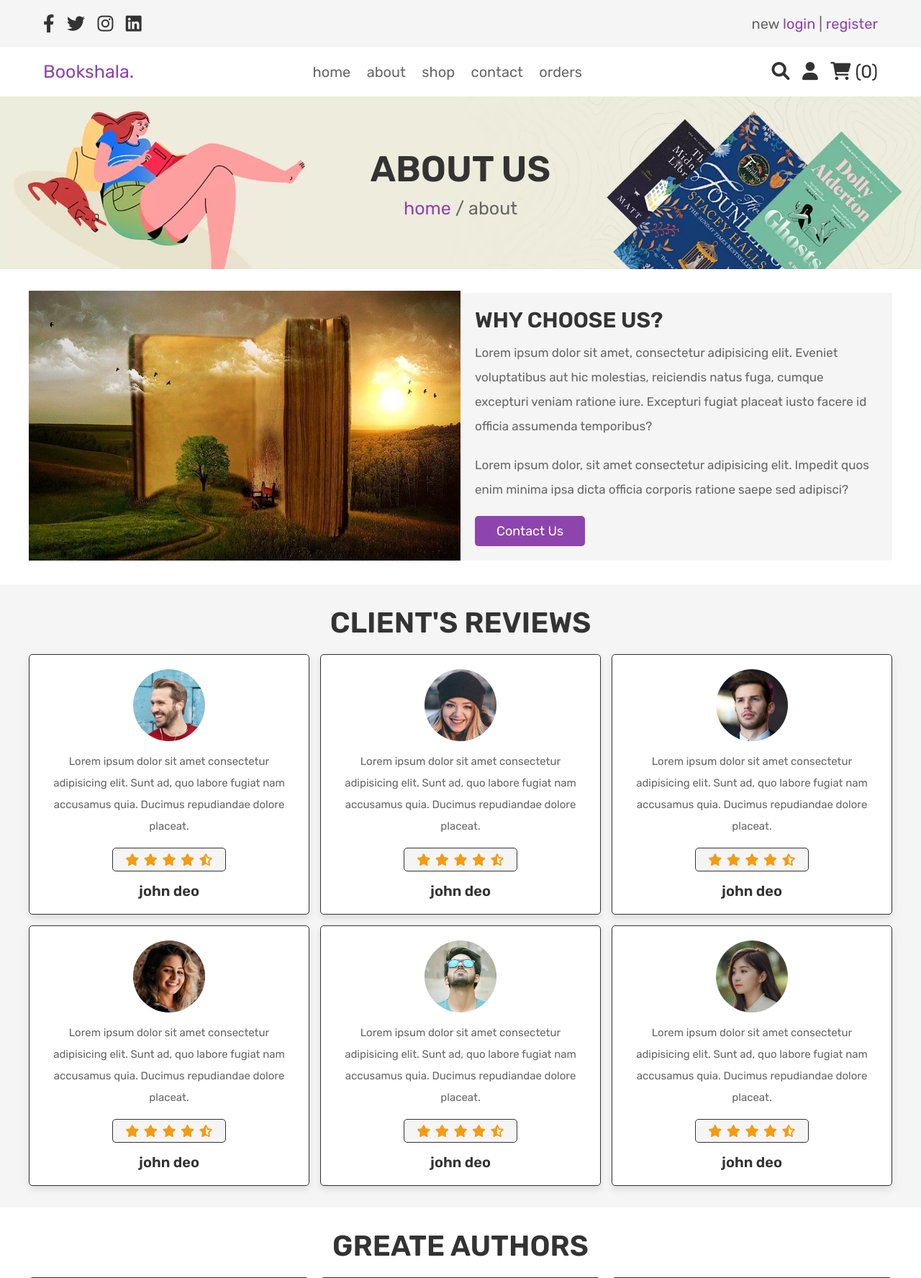
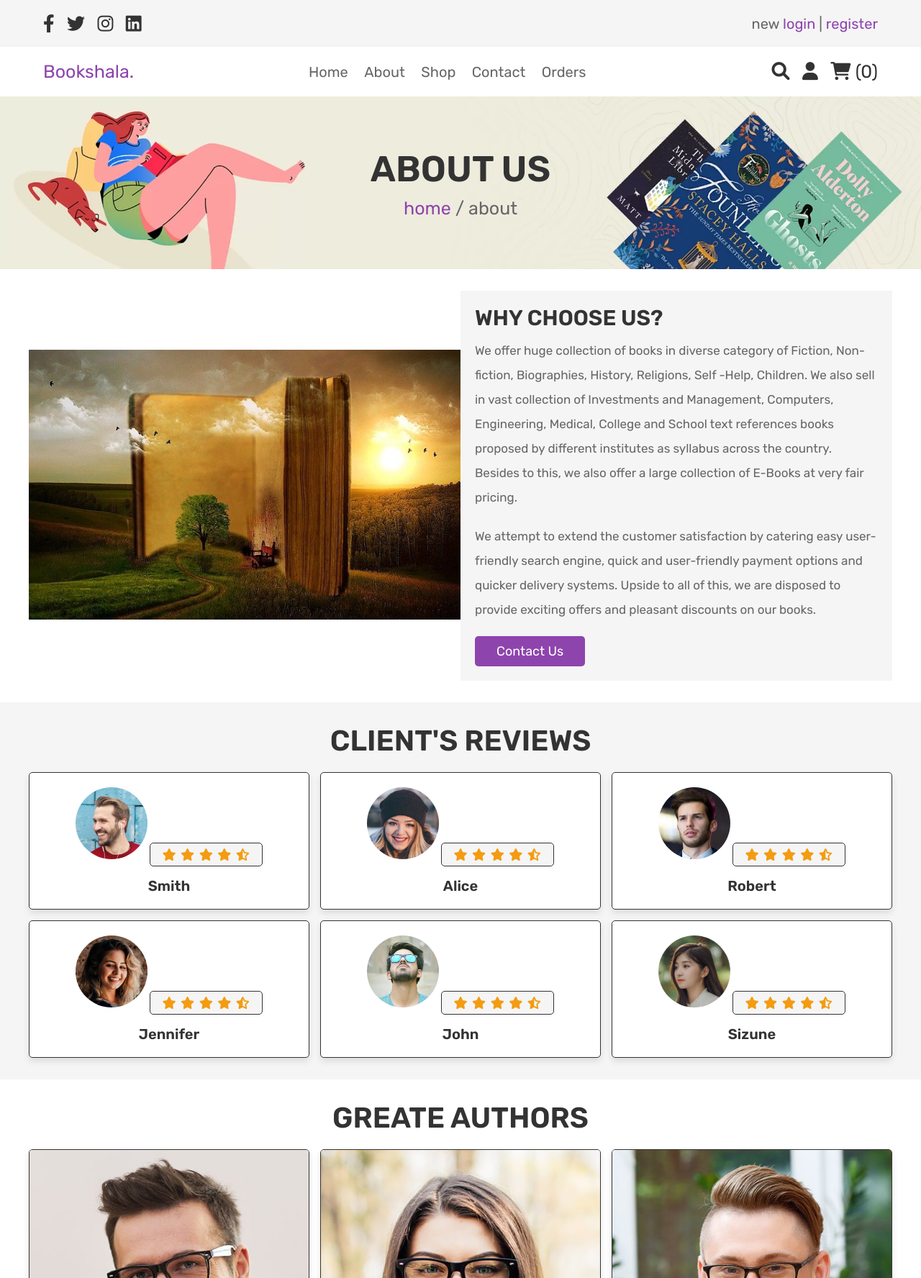
Before and after one commit to Parth-Bhosale/Bookshala-Online-Book-Store, a PHP site: page /about.php in a window 1280 px wide. Shown: the top 1776 px of the page at 72% size. Run offline with PHP 8.4, Linux system fonts and the light colour scheme; the visitor is signed in with stand-in values (Sample User, id 1); data that the repository does not hold is empty.

Commit message:
files updated

```diff
--- a/about.php
+++ b/about.php
@@ -46,8 +46,9 @@ if(!isset($user_id)){
 
       <div class="content">
          <h3>why choose us?</h3>
-         <p>Lorem ipsum dolor sit amet, consectetur adipisicing elit. Eveniet voluptatibus aut hic molestias, reiciendis natus fuga, cumque excepturi veniam ratione iure. Excepturi fugiat placeat iusto facere id officia assumenda temporibus?</p>
-         <p>Lorem ipsum dolor, sit amet consectetur adipisicing elit. Impedit quos enim minima ipsa dicta officia corporis ratione saepe sed adipisci?</p>
+         <p>We offer huge collection of books in diverse category of Fiction, Non-fiction, Biographies, History, Religions, Self -Help, Children. We also sell in vast collection of Investments and Management, Computers, Engineering, Medical, College and School text references books proposed by different institutes as syllabus across the country. Besides to this, we also offer a large collection of E-Books at very fair pricing.</p>
+
+         <p>We attempt to extend the customer satisfaction by catering easy user-friendly search engine, quick and user-friendly payment options and quicker delivery systems. Upside to all of this, we are disposed to provide exciting offers and pleasant discounts on our books.</p>
          <a href="contact.php" class="btn">contact us</a>
       </div>
 
@@ -63,7 +64,6 @@ if(!isset($user_id)){
 
       <div class="box">
          <img src="images/pic-1.png" alt="">
-         <p>Lorem ipsum dolor sit amet consectetur adipisicing elit. Sunt ad, quo labore fugiat nam accusamus quia. Ducimus repudiandae dolore placeat.</p>
          <div class="stars">
             <i class="fas fa-star"></i>
             <i class="fas fa-star"></i>
@@ -71,12 +71,11 @@ if(!isset($user_id)){
             <i class="fas fa-star"></i>
             <i class="fas fa-star-half-alt"></i>
          </div>
-         <h3>john deo</h3>
+         <h3>Smith</h3>
       </div>
 
       <div class="box">
          <img src="images/pic-2.png" alt="">
-         <p>Lorem ipsum dolor sit amet consectetur adipisicing elit. Sunt ad, quo labore fugiat nam accusamus quia. Ducimus repudiandae dolore placeat.</p>
          <div class="stars">
             <i class="fas fa-star"></i>
             <i class="fas fa-star"></i>
@@ -84,12 +83,11 @@ if(!isset($user_id)){
             <i class="fas fa-star"></i>
             <i class="fas fa-star-half-alt"></i>
          </div>
-         <h3>john deo</h3>
+         <h3>Alice</h3>
       </div>
 
       <div class="box">
          <img src="images/pic-3.png" alt="">
-         <p>Lorem ipsum dolor sit amet consectetur adipisicing elit. Sunt ad, quo labore fugiat nam accusamus quia. Ducimus repudiandae dolore placeat.</p>
          <div class="stars">
             <i class="fas fa-star"></i>
             <i class="fas fa-star"></i>
@@ -97,12 +95,11 @@ if(!isset($user_id)){
             <i class="fas fa-star"></i>
             <i class="fas fa-star-half-alt"></i>
          </div>
-         <h3>john deo</h3>
+         <h3>Robert</h3>
       </div>
 
       <div class="box">
          <img src="images/pic-4.png" alt="">
-         <p>Lorem ipsum dolor sit amet consectetur adipisicing elit. Sunt ad, quo labore fugiat nam accusamus quia. Ducimus repudiandae dolore placeat.</p>
          <div class="stars">
             <i class="fas fa-star"></i>
             <i class="fas fa-star"></i>
@@ -110,12 +107,11 @@ if(!isset($user_id)){
             <i class="fas fa-star"></i>
             <i class="fas fa-star-half-alt"></i>
          </div>
-         <h3>john deo</h3>
+         <h3>Jennifer</h3>
       </div>
 
       <div class="box">
          <img src="images/pic-5.png" alt="">
-         <p>Lorem ipsum dolor sit amet consectetur adipisicing elit. Sunt ad, quo labore fugiat nam accusamus quia. Ducimus repudiandae dolore placeat.</p>
          <div class="stars">
             <i class="fas fa-star"></i>
             <i class="fas fa-star"></i>
@@ -123,12 +119,11 @@ if(!isset($user_id)){
             <i class="fas fa-star"></i>
             <i class="fas fa-star-half-alt"></i>
          </div>
-         <h3>john deo</h3>
+         <h3>John</h3>
       </div>
 
       <div class="box">
          <img src="images/pic-6.png" alt="">
-         <p>Lorem ipsum dolor sit amet consectetur adipisicing elit. Sunt ad, quo labore fugiat nam accusamus quia. Ducimus repudiandae dolore placeat.</p>
          <div class="stars">
             <i class="fas fa-star"></i>
             <i class="fas fa-star"></i>
@@ -136,7 +131,7 @@ if(!isset($user_id)){
             <i class="fas fa-star"></i>
             <i class="fas fa-star-half-alt"></i>
          </div>
-         <h3>john deo</h3>
+         <h3>Sizune</h3>
       </div>
 
    </div>
@@ -157,7 +152,7 @@ if(!isset($user_id)){
             <a href="#" class="fab fa-instagram"></a>
             <a href="#" class="fab fa-linkedin"></a>
          </div>
-         <h3>john deo</h3>
+         <h3>George Orwell</h3>
       </div>
 
       <div class="box">
@@ -168,7 +163,7 @@ if(!isset($user_id)){
             <a href="#" class="fab fa-instagram"></a>
             <a href="#" class="fab fa-linkedin"></a>
          </div>
-         <h3>john deo</h3>
+         <h3>Jane Austen</h3>
       </div>
 
       <div class="box">
@@ -179,7 +174,7 @@ if(!isset($user_id)){
             <a href="#" class="fab fa-instagram"></a>
             <a href="#" class="fab fa-linkedin"></a>
          </div>
-         <h3>john deo</h3>
+         <h3>James Joyce</h3>
       </div>
 
       <div class="box">
@@ -190,7 +185,7 @@ if(!isset($user_id)){
             <a href="#" class="fab fa-instagram"></a>
             <a href="#" class="fab fa-linkedin"></a>
          </div>
-         <h3>john deo</h3>
+         <h3>Emily Wilde</h3>
       </div>
 
       <div class="box">
@@ -201,7 +196,7 @@ if(!isset($user_id)){
             <a href="#" class="fab fa-instagram"></a>
             <a href="#" class="fab fa-linkedin"></a>
          </div>
-         <h3>john deo</h3>
+         <h3>John Deo</h3>
       </div>
 
       <div class="box">
@@ -212,7 +207,7 @@ if(!isset($user_id)){
             <a href="#" class="fab fa-instagram"></a>
             <a href="#" class="fab fa-linkedin"></a>
          </div>
-         <h3>john deo</h3>
+         <h3>Emma William</h3>
       </div>
 
    </div>
--- a/footer.php
+++ b/footer.php
@@ -35,7 +35,7 @@
       </div>
 
    </div>
-
-   <p class="credit"> &copy; copyright  @ <?php echo date('Y'); ?> by <span>mr. web designer</span> </p>
+<!--
+   <p class="credit"> &copy; copyright  @ <?php echo date('Y'); ?> by <span></span> </p> -->
 
 </section>
--- a/header.php
+++ b/header.php
@@ -30,11 +30,11 @@ if(isset($message)){
          <a href="home.php" class="logo">Bookshala.</a>
 
          <nav class="navbar">
-            <a href="home.php">home</a>
-            <a href="about.php">about</a>
-            <a href="shop.php">shop</a>
-            <a href="contact.php">contact</a>
-            <a href="orders.php">orders</a>
+            <a href="home.php">Home</a>
+            <a href="about.php">About</a>
+            <a href="shop.php">Shop</a>
+            <a href="contact.php">Contact</a>
+            <a href="orders.php">Orders</a>
          </nav>
 
          <div class="icons">
--- a/home.php
+++ b/home.php
@@ -53,7 +53,6 @@ if(isset($_POST['add_to_cart'])){
 
    <div class="content">
       <h3>Hand Picked Book to your door.</h3>
-      <p>Lorem ipsum dolor sit amet consectetur adipisicing elit. Excepturi, quod? Reiciendis ut porro iste totam.</p>
       <a href="about.php" class="white-btn">discover more</a>
    </div>
 
@@ -104,7 +103,7 @@ if(isset($_POST['add_to_cart'])){
 
       <div class="content">
          <h3>about us</h3>
-         <p>Lorem ipsum dolor, sit amet consectetur adipisicing elit. Impedit quos enim minima ipsa dicta officia corporis ratione saepe sed adipisci?</p>
+         <p>Bookshala is an online book store which caters to readers across India.At Bookshala, we are committed to deliver books in mint conditions right to your doorstep.</p>
          <a href="about.php" class="btn">read more</a>
       </div>
 
@@ -116,7 +115,6 @@ if(isset($_POST['add_to_cart'])){
 
    <div class="content">
       <h3>have any questions?</h3>
-      <p>Lorem ipsum, dolor sit amet consectetur adipisicing elit. Atque cumque exercitationem repellendus, amet ullam voluptatibus?</p>
       <a href="contact.php" class="white-btn">contact us</a>
    </div>
 
```
Also changed, not shown: shop_db.sql (+8 -8 lines).
